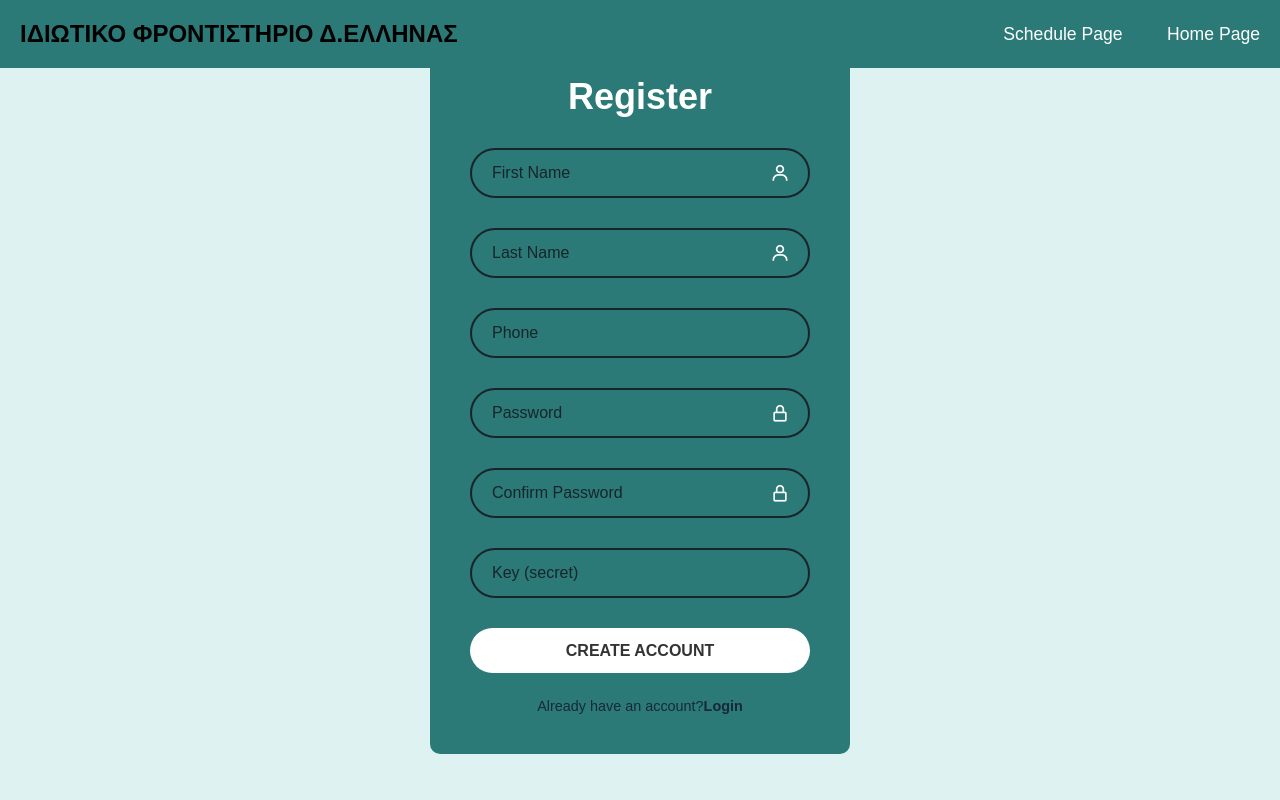
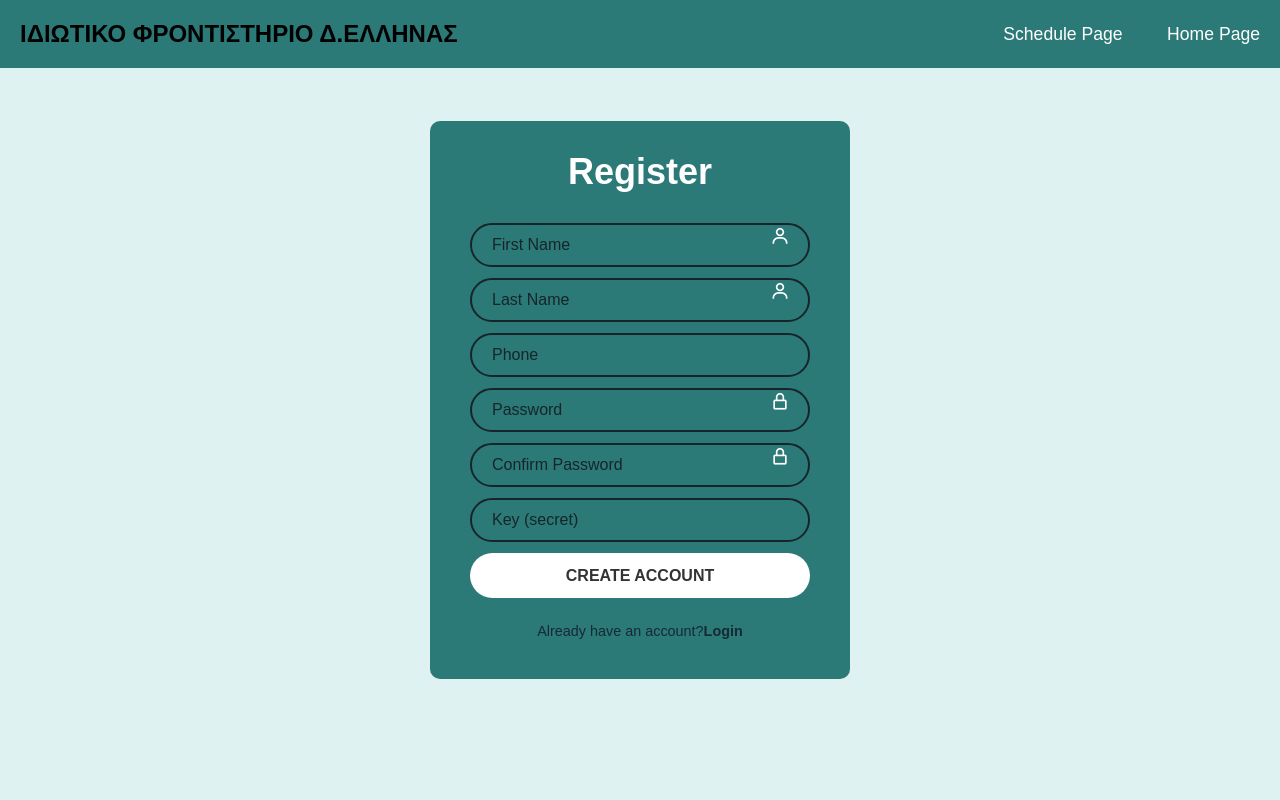
Before and after one commit to CS-UCY-EPL343/epl343.winter23.team5, a PHP site: page /register.html in a window 1280 px wide. Run offline with PHP 8.4, Linux system fonts and the light colour scheme.

Commit message:
edit register page and insert the register button in schedule page

```diff
--- a/register.css
+++ b/register.css
@@ -5,7 +5,7 @@
     font-family: "Poppins", sans-serif;
 }
 
-/* Set a background color and style for the body */
+/* Background styling for the entire body */
 body {
     display: flex;
     justify-content: center;
@@ -28,7 +28,7 @@ header {
     z-index: 99;
 }
 
-/* Navigation links in the header */
+/* Styling for navigation links in the header */
 .navigation a {
     position: relative;
     font-size: 1.1em;
@@ -38,6 +38,7 @@ header {
     margin-left: 40px;
 }
 
+/* Styling for the hover effect on navigation links */
 .navigation a::after {
     content: '';
     position: absolute;
@@ -47,7 +48,6 @@ header {
     height: 3px;
     background: #fff;
     border-radius: 5px;
-    transform-origin: right;
     transform-origin: right;
     transform: scaleX(0);
     transition: transform .5s;
@@ -60,29 +60,29 @@ header {
 
 /* Styling for the wrapper containing the registration form */
 .wrapper {
-    position: relative;
     width: 420px;
     background: #2b7a78;
     color: #fff;
     border-radius: 10px;
     padding: 30px 40px;
+    overflow: hidden;
 }
 
-/* Center-align the form heading */
+/* Styling for the heading inside the wrapper */
 .wrapper h1 {
     font-size: 36px;
     text-align: center;
 }
 
-/* Styling for the input boxes */
+/* Styling for the input boxes inside the wrapper */
 .wrapper .input-box {
     position: relative;
     width: 100%;
-    height: 50px;
+    height: 25px;
     margin: 30px 0;
 }
 
-/* Input field styling */
+/* Styling for the input fields inside the input boxes */
 .input-box input {
     width: 100%;
     height: 100%;
@@ -96,12 +96,12 @@ header {
     padding: 20px 45px 20px 20px;
 }
 
-/* Placeholder text styling */
+/* Styling for the placeholder text in input fields */
 .input-box input::placeholder {
     color: #17252A;
 }
 
-/* Styling for the icon next to the input */
+/* Styling for the icons inside the input boxes */
 .input-box i {
     position: absolute;
     right: 20px;
@@ -110,7 +110,7 @@ header {
     font-size: 20px;
 }
 
-/* Styling for the button */
+/* Styling for the login button inside the wrapper */
 .wrapper .btn {
     width: 100%;
     height: 45px;
@@ -125,23 +125,23 @@ header {
     font-weight: 600;
 }
 
-/* Styling for the login-register section */
+/* Styling for the login-register text */
 .login-register {
-    font-size: .9em;
+    font-size: 0.9em;
     color: #162938;
     text-align: center;
     font-weight: 500;
     margin: 25px 0 10px;
 }
 
-/* Styling for the login link */
+/* Styling for the login link inside the login-register text */
 .login-register p a {
     color: #162938;
     text-decoration: none;
     font-weight: 600;
 }
 
-/* Styling for the login link on hover */
+/* Styling for the hover effect on the login link */
 .login-register p a:hover {
     text-decoration: underline;
 }
--- a/schedule.html
+++ b/schedule.html
@@ -37,6 +37,7 @@
     <nav class="navigation">
       <a href="index.html">Home Page</a>
       <a href="login.html">Login</a>
+      <a href="register.html">Register</a>
     </nav>
   </header>
 
```
